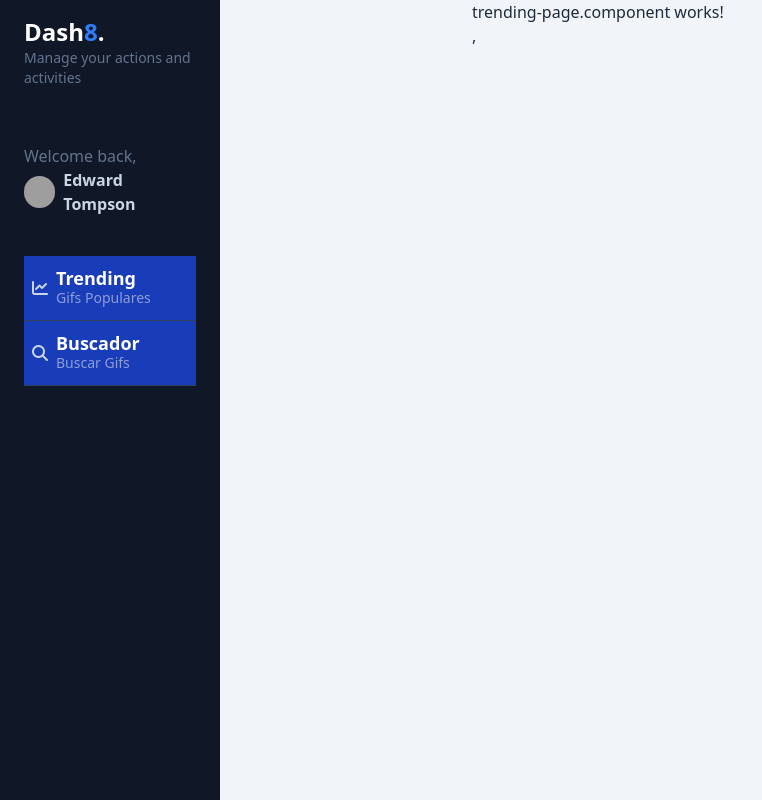
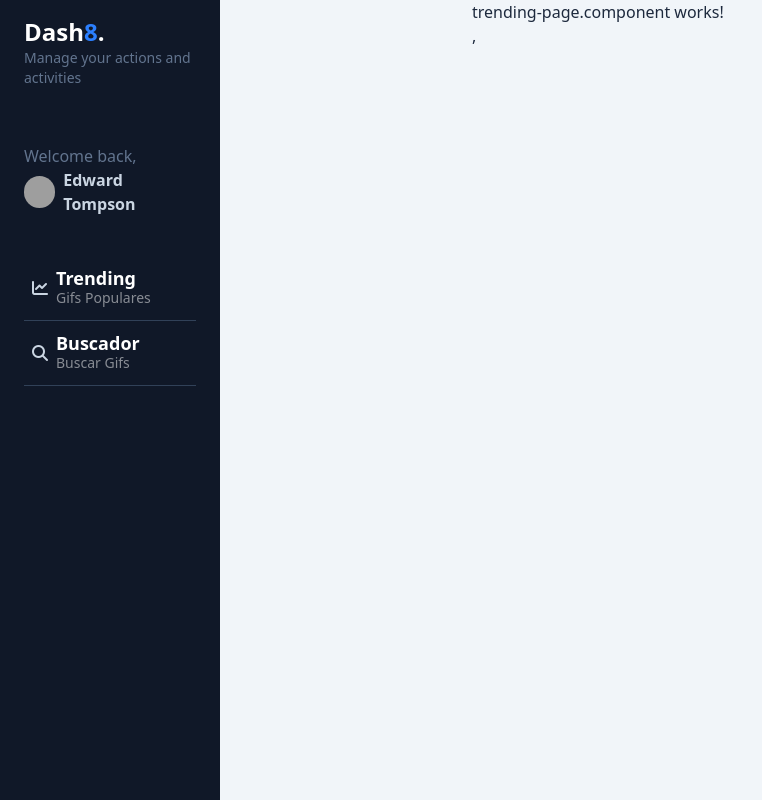
Before and after one commit to Cuandoyolabi/GiftsApp, an Angular app: page /dashboard/trending in a window 1280 px wide. Shown: the whole page, without its empty margins (0-762 px from the left). Built offline with nearby package versions, Linux system fonts and the light colour scheme; grey boxes are pictures that could not be loaded.

Commit message:
Se solucionan las rutas de las paginas

```diff
--- a/src/app/gifs/components/gifs-side-menu-options/gifs-side-menu-options.component.html
+++ b/src/app/gifs/components/gifs-side-menu-options/gifs-side-menu-options.component.html
@@ -1,11 +1,9 @@
 <div id="nav" class="w-full px-6">
 
   @for (item of menuOptions; track item.route){
-
-
-
   <a
     [routerLink]="item.route"
+    routerLinkActive="bg-blue-800"
     class="w-full px-2 inline-flex space-x-2 items-center border-b border-slate-700 py-3 bg-blue-800 hover:bg-white/5 transition ease-linear duration-150"
     >
     <div>
--- a/src/app/gifs/components/gifs-side-menu-options/gifs-side-menu-options.component.ts
+++ b/src/app/gifs/components/gifs-side-menu-options/gifs-side-menu-options.component.ts
@@ -3,10 +3,10 @@ import { RouterLink, RouterLinkActive } from '@angular/router';
 
 interface MenuOption{
 
+  icon: string;
   label: string;
   subLabel: string;
   route: string;
-  icon: string;
 
 }
 
@@ -17,6 +17,7 @@ interface MenuOption{
   templateUrl: './gifs-side-menu-options.component.html',
   changeDetection: ChangeDetectionStrategy.OnPush,
 })
+
 export class GifsSideMenuOptionsComponent {
 
   menuOptions: MenuOption[] = [
@@ -27,14 +28,12 @@ export class GifsSideMenuOptionsComponent {
       subLabel: 'Gifs Populares',
       route: 'dashboard/trending',
     },
-        {
+    {
       icon: 'fa-solid fa-magnifying-glass',
       label: 'Buscador',
       subLabel: 'Buscar Gifs',
-      route: 'dashboard/search',
+      route: 'search',
     },
 
   ]
-
-
 }
```
